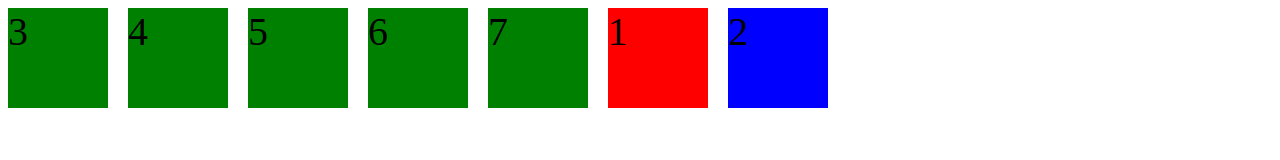
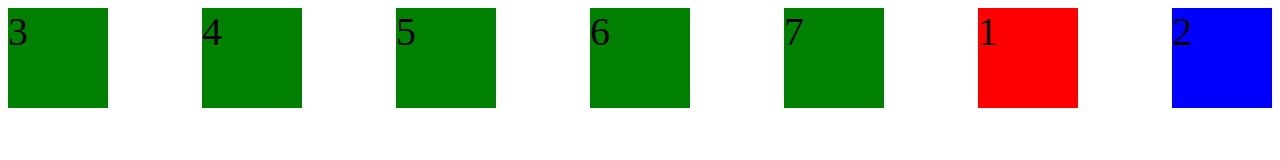
Before and after one commit to acciojob/place-the-item-1-RitikRunner, a website: page main.html in a window 1280 px wide. Drawn offline with Linux system fonts and the light colour scheme.

Commit message:
created a submission

```diff
--- a/styles.css
+++ b/styles.css
@@ -6,10 +6,8 @@ padding: 0px;
 }
 .holder{
 display: flex;
-align-items: space-between;
-flex-direction: row;
 flex-wrap: wrap;
-gap: 20px;
+justify-content: space-between;
 }
 
 #a{
```
